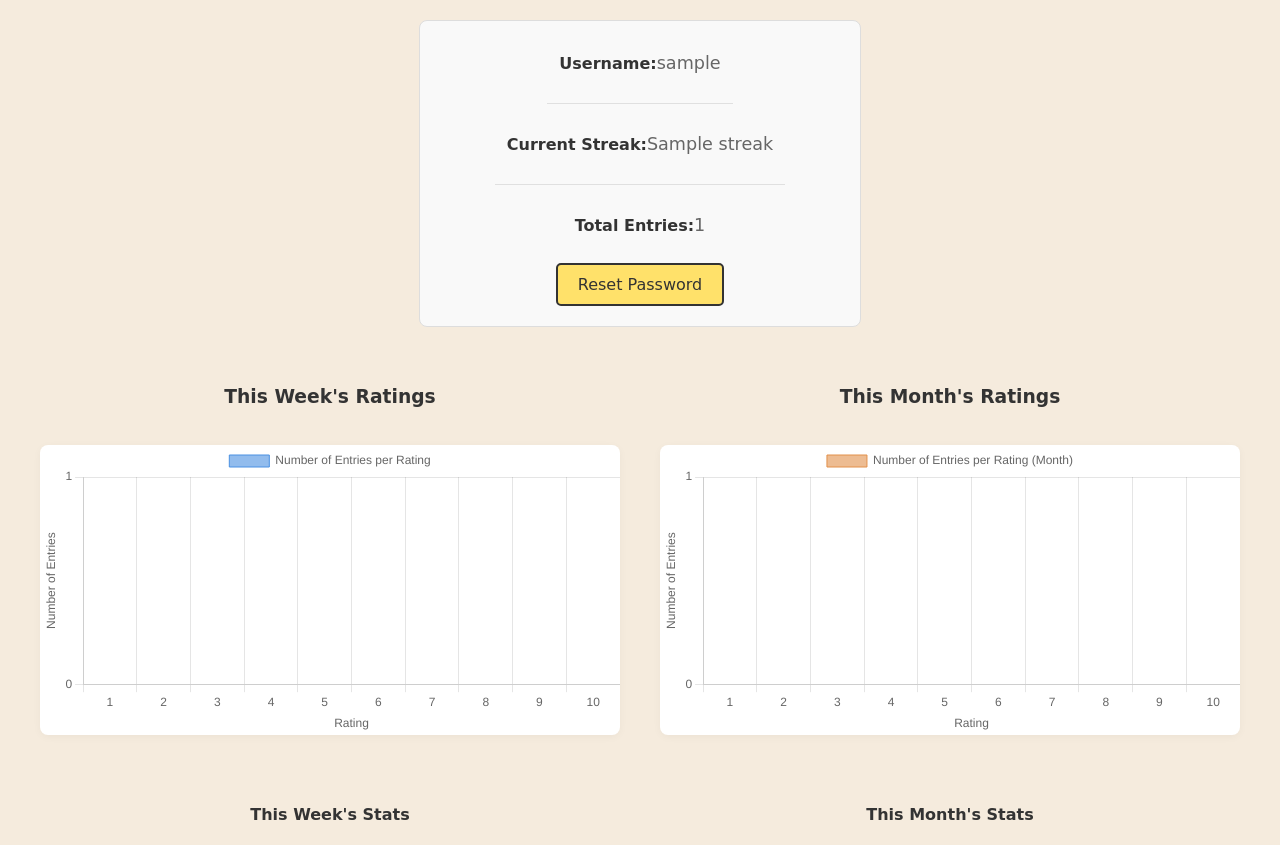
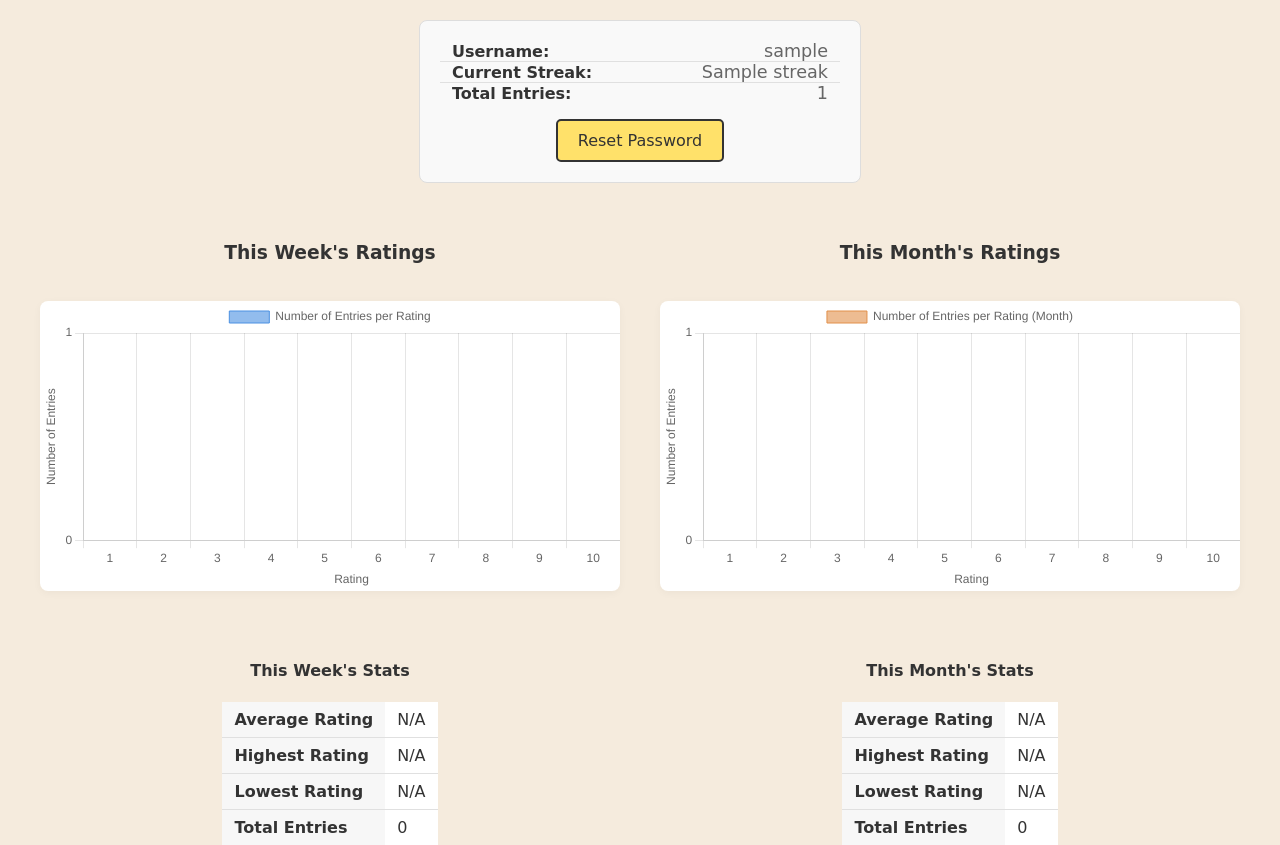
Before and after one commit to zcoder365/MySeriesofFortunateEvents, a Flask app: page /my-profile in a window 1280 px wide. Shown: the part 119-964 px from the top of the page. Run offline with Flask 3, Linux system fonts and the light colour scheme; the visitor is signed in with stand-in values (Sample User, id 1); a database or web service that is not in the repository returns one stand-in record (values such as "Sample title"); parts of the project's set-up code (start-up, migrations or seed data) failed here and were passed over.

Commit message:
update styles.css

```diff
--- a/static/styles.css
+++ b/static/styles.css
@@ -170,11 +170,10 @@ table td {
     color: var(--text-dark);
 }
 
+/* Profile info container */
 .profile-info {
     display: flex;
     flex-direction: column;
-    align-items: center;
-    justify-content: center;
     max-width: 400px;
     margin: 20px auto;
     padding: 20px;
@@ -183,38 +182,64 @@ table td {
     background-color: #f9f9f9;
 }
 
+/* Profile info rows: label left, value right */
 .profile-info-username,
 .profile-info-streak,
 .profile-info-entries {
     display: flex;
+    flex-direction: row;
     justify-content: space-between;
     align-items: center;
     padding: 12px 12px;
     border-bottom: 1px solid #e0e0e0;
+    width: 100%;
+    box-sizing: border-box;
 }
 
-.profile-info-streak, .profile-info-username {
-    padding-bottom: 30px;
+/* Remove extra padding between rows */
+.profile-info-streak, .profile-info-username,
+.profile-info-streak, .profile-info-entries {
+    padding-top: 0;
+    padding-bottom: 0;
 }
 
-.profile-info-streak, .profile-info-entries {
-    padding-top: 30px;;
-}
-
+/* Remove border from last row */
 .profile-info-entries {
     border-bottom: none;
 }
 
+/* Label styling */
 .profile-info p:first-child {
     font-weight: bold;
     margin: 0;
     color: #333;
 }
 
+/* Value styling */
 .profile-info p:last-child {
     margin: 0;
     color: #666;
     font-size: 1.1em;
+    text-align: right;
+}
+
+/* Center only the reset button */
+.profile-info-reset {
+    display: flex;
+    justify-content: center;
+    align-items: center;
+    width: 100%;
+    margin-top: 16px;
+    background: transparent !important;
+    box-shadow: none !important;
+    padding: 0;
+}
+
+.profile-info-reset form {
+    margin: 0;
+    padding: 0;
+    background: transparent !important;
+    box-shadow: none !important;
 }
 
 .charts-container {
@@ -269,22 +294,3 @@ canvas#ratingsChartMonth {
     font-size: 16px;
     cursor: pointer;
 }
-
-/* Center only the reset button inside profile-info */
-.profile-info-reset {
-    display: flex;
-    justify-content: center;
-    align-items: center;
-    width: 100%;
-    margin-top: 16px;
-    background: transparent !important;
-    box-shadow: none !important;
-    padding: 0;
-}
-
-.profile-info-reset form {
-    margin: 0;
-    padding: 0;
-    background: transparent !important;
-    box-shadow: none !important;
-}
```
